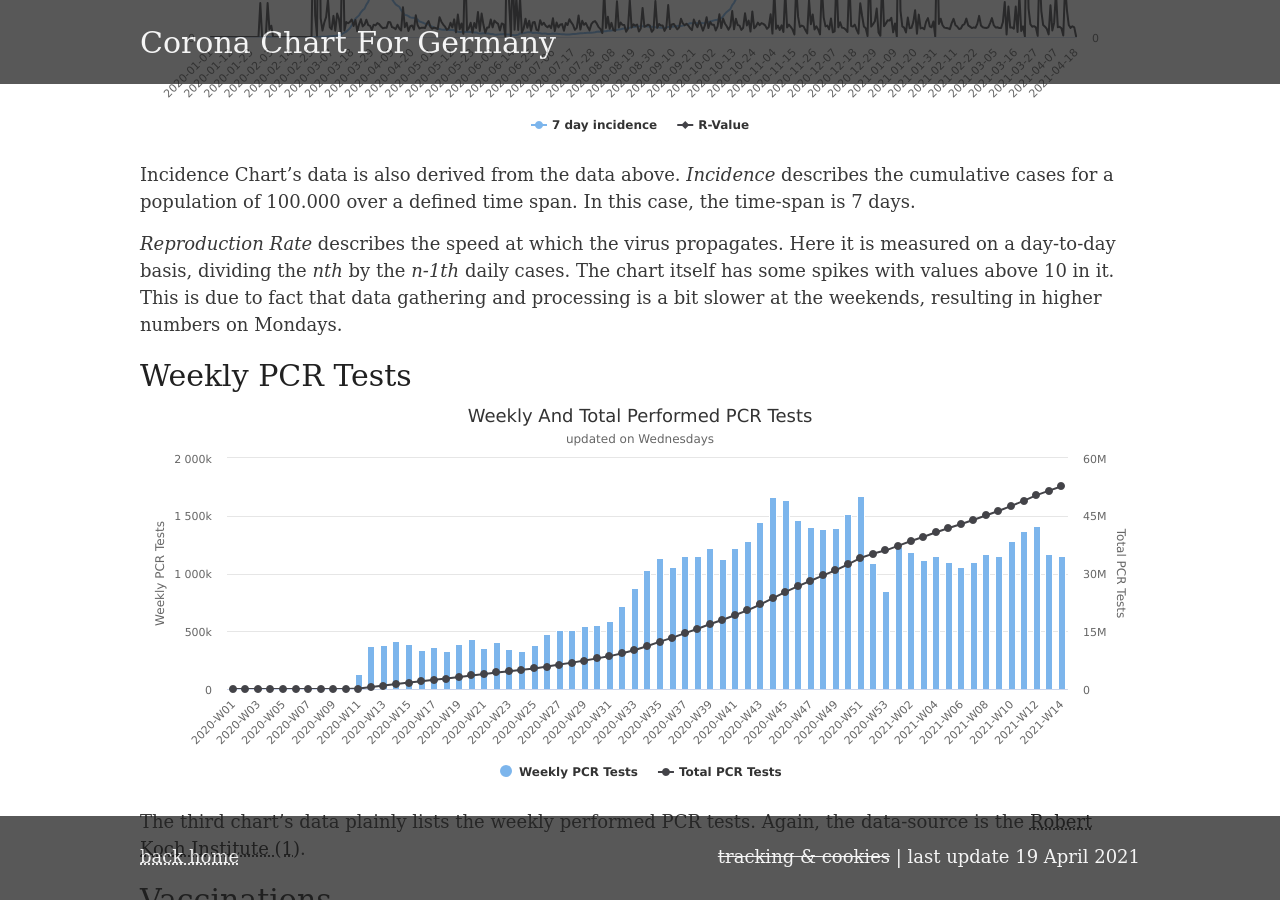
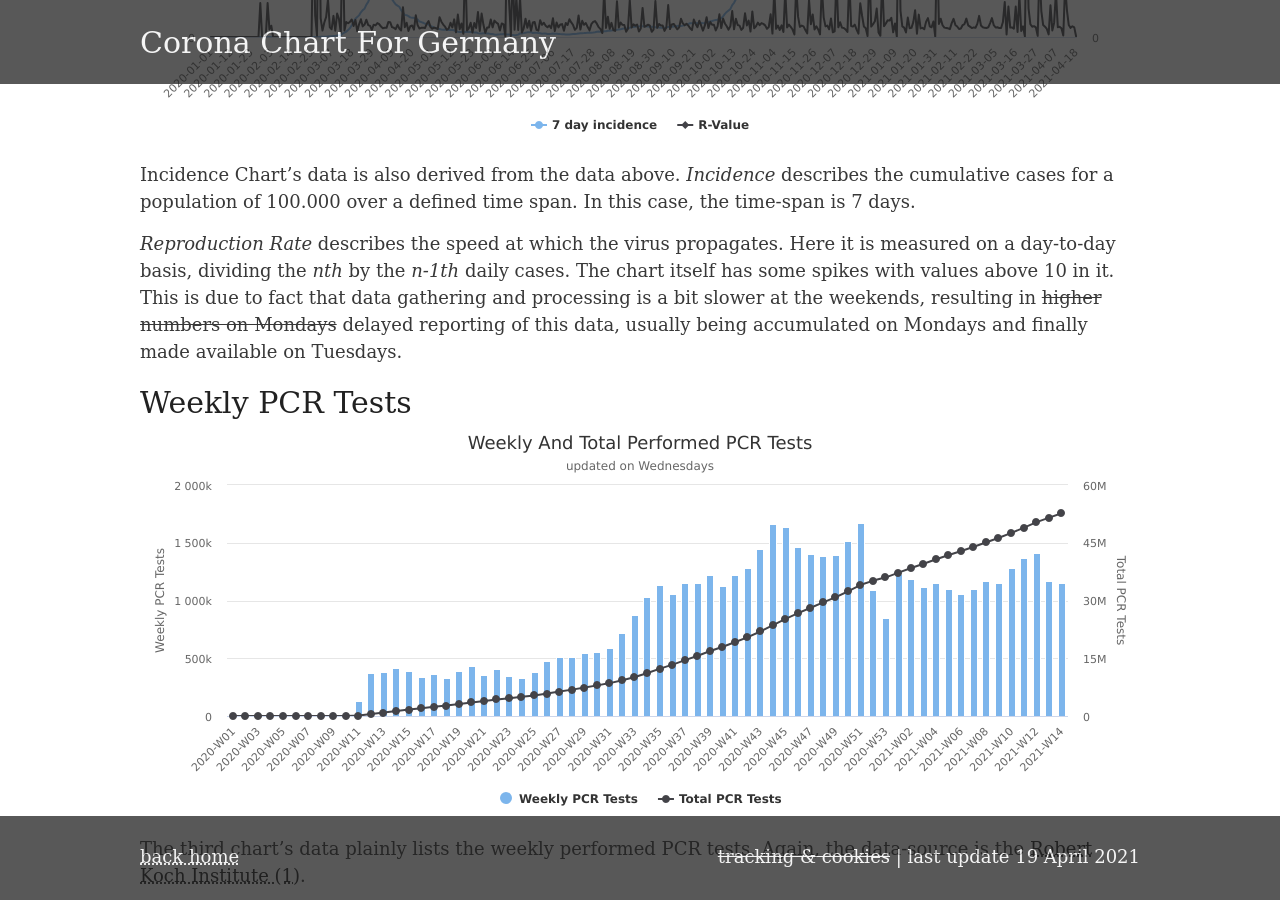
Before and after one commit to ZackDev/zackdev.github.io, a Jekyll site: the page built from _posts/2020-03-24-corona-chart-for-germany.md, in a window 1280 px wide and 900 px high, scrolled down 974 px. Built offline with Jekyll 4.4.1, drawn with Linux system fonts in a browser that asks for light colours.

Commit message:
updated content

```diff
--- a/_posts/2020-03-24-corona-chart-for-germany.md
+++ b/_posts/2020-03-24-corona-chart-for-germany.md
@@ -20,7 +20,7 @@
 
 Incidence Chart's data is also derived from the data above. *Incidence* describes the cumulative cases for a population of 100.000 over a defined time span. In this case, the time-span is 7 days.
 
-*Reproduction Rate* describes the speed at which the virus propagates. Here it is measured on a day-to-day basis, dividing the *nth* by the *n-1th* daily cases. The chart itself has some spikes with values above 10 in it. This is due to fact that data gathering and processing is a bit slower at the weekends, resulting in higher numbers on Mondays.
+*Reproduction Rate* describes the speed at which the virus propagates. Here it is measured on a day-to-day basis, dividing the *nth* by the *n-1th* daily cases. The chart itself has some spikes with values above 10 in it. This is due to fact that data gathering and processing is a bit slower at the weekends, resulting in ~~higher numbers on Mondays~~ delayed reporting of this data, usually being accumulated on Mondays and finally made available on Tuesdays.
 
 # Weekly PCR Tests
 
```
